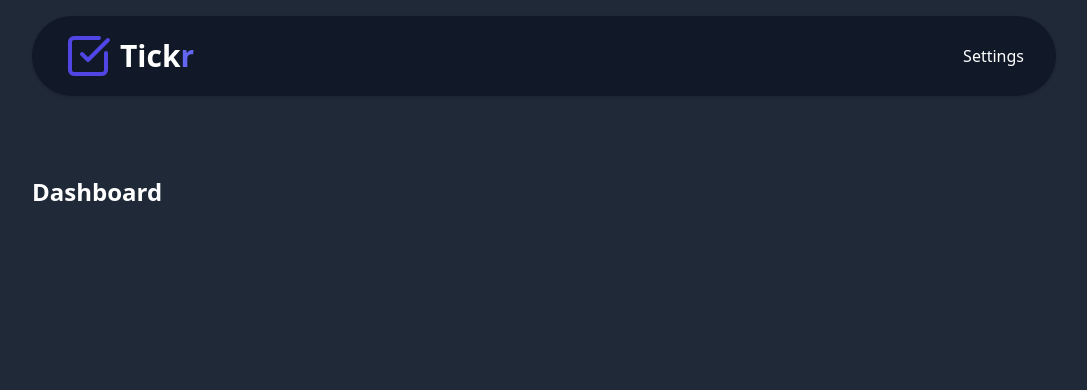
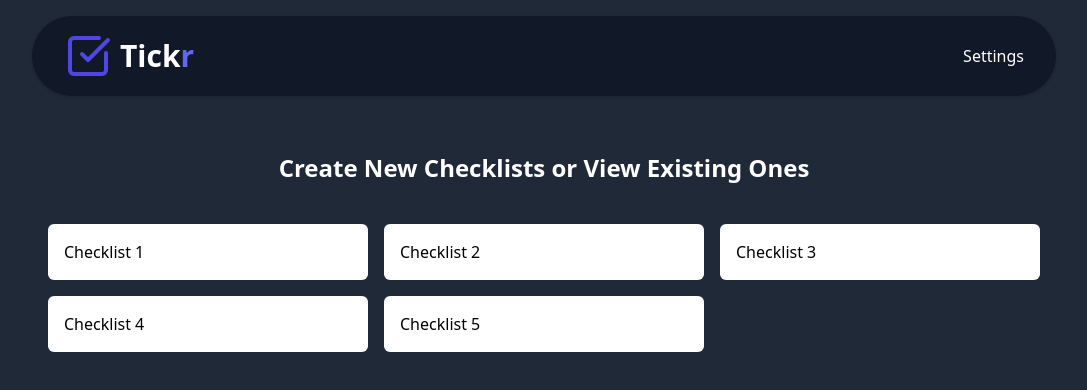
Before and after one commit to xtom2301/tickr, a React (Vite) app: page / in a window 1280 px wide. Shown: the top 390 px of the page, without its empty margins (96-1183 px from the left). Built offline with nearby package versions, Linux system fonts and the light colour scheme.

Commit message:
show Checklists

```diff
--- a/src/App.tsx
+++ b/src/App.tsx
@@ -1,6 +1,6 @@
 import { BrowserRouter as Router, Routes, Route } from "react-router-dom";
 import { Header } from "./components/index";
-import { Dashboard, Settings } from "./pages/index";
+import { ChecklistDetails, Dashboard, Settings } from "./pages/index";
 
 function App() {
   return (
@@ -11,6 +11,7 @@ function App() {
           <Routes>
             <Route path="/" element={<Dashboard />} />
             <Route path="/settings" element={<Settings />} />
+            <Route path="/checklist/:id" element={<ChecklistDetails />} />
           </Routes>
         </div>
       </Router>
--- a/src/components/Header.tsx
+++ b/src/components/Header.tsx
@@ -3,7 +3,7 @@ import { Link } from "react-router-dom";
 
 const Header = () => {
   return (
-    <header className="bg-gray-900 shadow mt-4 mb-20 sticky top-0 rounded-full flex justify-between items-center px-4 sm:px-6 lg:px-8 py-4">
+    <header className="bg-gray-900 shadow mt-4 mb-14 sticky top-0 rounded-full flex justify-between items-center px-4 sm:px-6 lg:px-8 py-4">
       <div className="">
         <div className="flex items-center justify-between">
           <Link to="/" className="flex items-center">
--- /dev/null
+++ b/src/pages/ChecklistDetails.tsx
@@ -0,0 +1,5 @@
+const ChecklistDetails = () => {
+  return <div>ChecklistDetails</div>;
+};
+
+export default ChecklistDetails;
--- a/src/pages/Dashboard.tsx
+++ b/src/pages/Dashboard.tsx
@@ -1,5 +1,25 @@
+import { Link } from "react-router-dom";
+import { dummyChecklists } from "../utils/dummyData";
+
 const Dashboard = () => {
-  return <div className="text-2xl font-bold text-white">Dashboard</div>;
+  return (
+    <div>
+      <div className="text-2xl font-bold text-white text-center">
+        Create New Checklists or View Existing Ones
+      </div>
+      <div className="grid grid-cols-1 md:grid-cols-2 lg:grid-cols-3 gap-4 mt-10 px-4">
+        {dummyChecklists.map((checklist) => (
+          <Link
+            to={`/checklist/${checklist.title}`}
+            className="bg-white text-black p-4 rounded-md"
+            key={checklist.id}
+          >
+            {checklist.title}
+          </Link>
+        ))}
+      </div>
+    </div>
+  );
 };
 
 export default Dashboard;
--- a/src/pages/index.ts
+++ b/src/pages/index.ts
@@ -1,2 +1,3 @@
 export { default as Dashboard } from "./Dashboard";
 export { default as Settings } from "./Settings";
+export { default as ChecklistDetails } from "./ChecklistDetails";
--- /dev/null
+++ b/src/utils/dummyData.ts
@@ -0,0 +1,59 @@
+import { Checklist } from "../types/checklist";
+
+export const dummyChecklists: Checklist[] = [
+  {
+    id: "1",
+    title: "Checklist 1",
+    items: [
+      { id: "1", text: "Item 1", completed: false },
+      { id: "2", text: "Item 2", completed: false },
+      { id: "3", text: "Item 3", completed: false },
+    ],
+    createdAt: new Date(),
+    updatedAt: new Date(),
+  },
+  {
+    id: "2",
+    title: "Checklist 2",
+    items: [
+      { id: "1", text: "Item 1", completed: false },
+      { id: "2", text: "Item 2", completed: false },
+      { id: "3", text: "Item 3", completed: false },
+    ],
+    createdAt: new Date(),
+    updatedAt: new Date(),
+  },
+  {
+    id: "3",
+    title: "Checklist 3",
+    items: [
+      { id: "1", text: "Item 1", completed: false },
+      { id: "2", text: "Item 2", completed: false },
+      { id: "3", text: "Item 3", completed: false },
+    ],
+    createdAt: new Date(),
+    updatedAt: new Date(),
+  },
+  {
+    id: "4",
+    title: "Checklist 4",
+    items: [
+      { id: "1", text: "Item 1", completed: false },
+      { id: "2", text: "Item 2", completed: false },
+      { id: "3", text: "Item 3", completed: false },
+    ],
+    createdAt: new Date(),
+    updatedAt: new Date(),
+  },
+  {
+    id: "5",
+    title: "Checklist 5",
+    items: [
+      { id: "1", text: "Item 1", completed: false },
+      { id: "2", text: "Item 2", completed: false },
+      { id: "3", text: "Item 3", completed: false },
+    ],
+    createdAt: new Date(),
+    updatedAt: new Date(),
+  },
+];
```
Also changed, not shown: src/components/Checklist.tsx (added).
